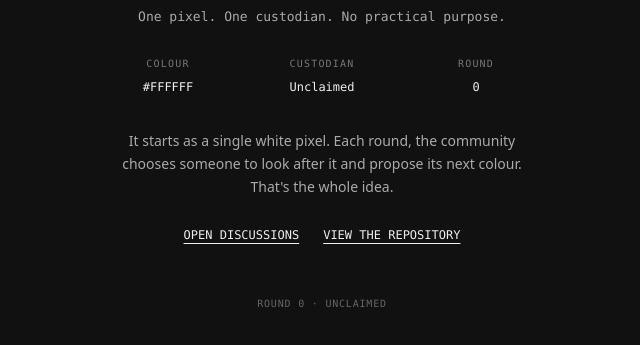
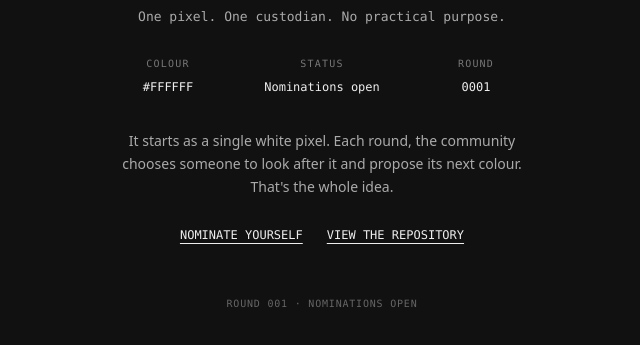
Before and after one commit to myranmyran/the-lonely-pixel, a plain HTML site: page index.html in a window 1280 px wide. Shown: the part 395-740 px from the top of the page, without its empty margins (318-958 px from the left). Drawn offline with Linux system fonts and the light colour scheme.

Commit message:
Update index.html

```diff
--- a/index.html
+++ b/index.html
@@ -157,12 +157,12 @@
         <span class="value">#FFFFFF</span>
       </div>
       <div class="status-item">
-        <span class="label">Custodian</span>
-        <span class="value">Unclaimed</span>
+        <span class="label">Status</span>
+        <span class="value">Nominations open</span>
       </div>
       <div class="status-item">
         <span class="label">Round</span>
-        <span class="value">0</span>
+        <span class="value">0001</span>
       </div>
     </section>
 
@@ -172,11 +172,11 @@
     </p>
 
     <nav aria-label="Project links">
-      <a href="https://github.com/myranmyran/the-lonely-pixel/discussions">OPEN DISCUSSIONS</a>
-      <a href="https://github.com/myranmyran/the-lonely-pixel">VIEW THE REPOSITORY</a>
+    <a href="https://github.com/myranmyran/the-lonely-pixel/discussions/2">NOMINATE YOURSELF</a>
+<a href="https://github.com/myranmyran/the-lonely-pixel">VIEW THE REPOSITORY</a>
     </nav>
 
-    <footer>ROUND 0 · UNCLAIMED</footer>
+    <footer>ROUND 001 · NOMINATIONS OPEN</footer>
   </main>
 </body>
 </html>
```
